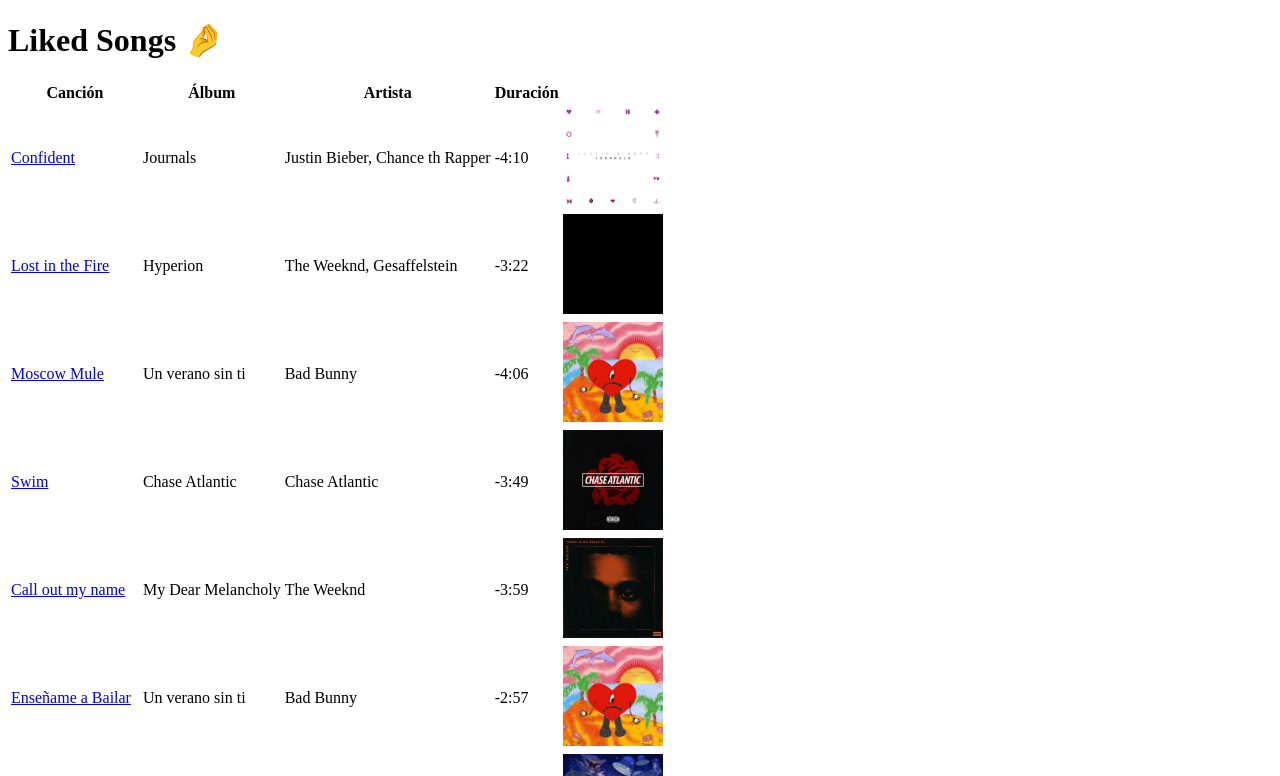
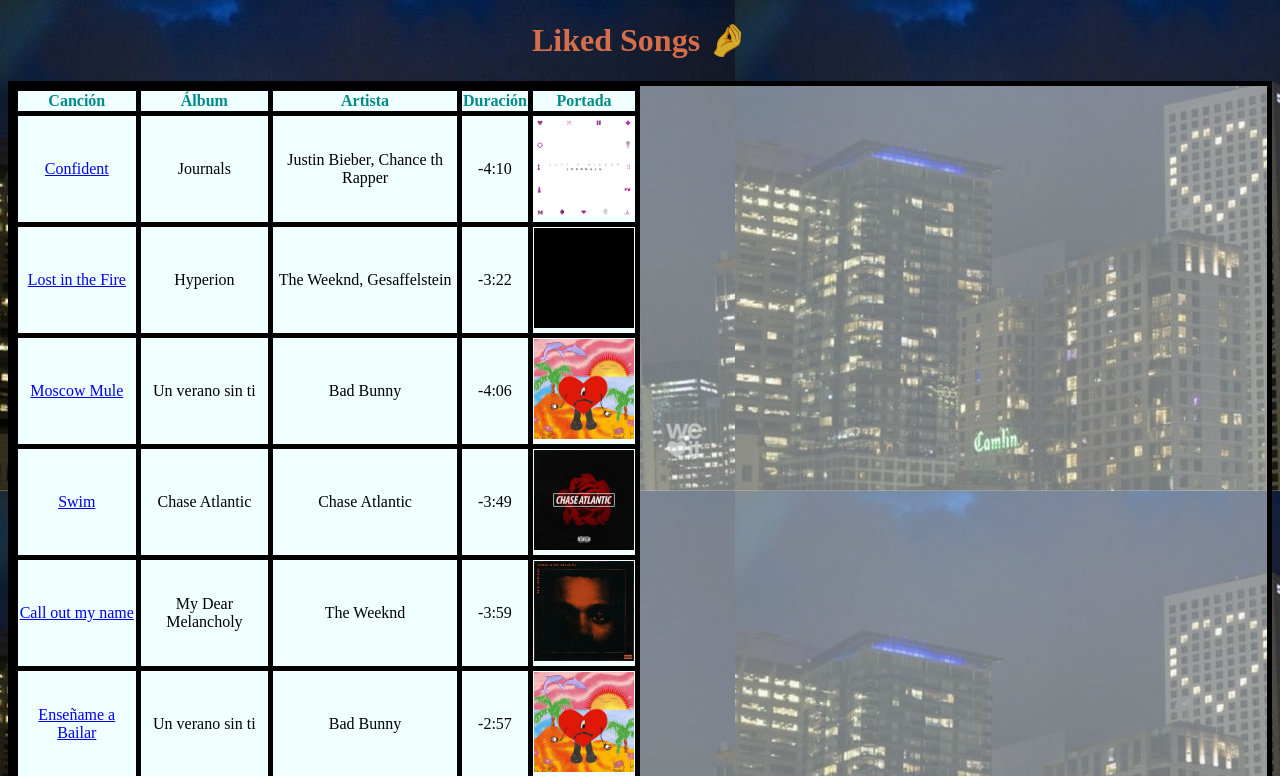
Before and after one commit to valenbatata/04-Playlist, a plain HTML site: page 04-Playlist/index.html in a window 1280 px wide. Shown: the top 776 px of the page. Drawn offline with Linux system fonts and the light colour scheme.

Commit message:
Add files via upload

```diff
--- a/04-Playlist/index.html
+++ b/04-Playlist/index.html
@@ -5,6 +5,7 @@
     <meta charset="UTF-8">
     <meta http-equiv="X-UA-Compatible" content="IE=edge">
     <meta name="viewport" content="width=, initial-scale=1.0">
+    <link rel="stylesheet" href="styles.css">
     <title>Playlist</title>
 </head>
 
@@ -21,6 +22,7 @@
             <th> Álbum </th>
             <th> Artista </th>
             <th> Duración </th>
+            <th> Portada</th>
 
 
             <!-- primera canción -->
@@ -128,7 +130,7 @@
     <footer>
         <p>
             <br>Nombre: Valentina
-            <br>Apellido: San Martí
+            <br>Apellido: San Martín
             <br>Año: 2022
         </p>
         <img src="/asests/imagenes/logocet30-80.png" width="100p"  alt="logo">
--- a/04-Playlist/styles.css
+++ b/04-Playlist/styles.css
@@ -1,9 +1,60 @@
 /* comentario de css */
 
-p{
-    color:deepskyblue;
+p {
+    color:aliceblue;
 }
 
-h1{
-    color: blueviolet;
+h1 {
+    color:rgba(255, 127, 80, 0.822);
+    text-align: center;
 }
+
+h2{
+    color:rgba(255, 127, 80, 0.822);
+    text-align: center;
+
+}
+
+body {
+    background-image: url(/asests/imagenes/background.jpg);
+}
+
+table {
+    background-color: azure;
+    width: 50%;
+    /*es el ancho de la tabla, puede ser valor absoluto(px) o relativo (%)*/
+    color: black;
+
+    /* bordes */
+    border: 5px solid rgba(0, 0, 0, 0.048);
+    border-collapse: collapse;
+
+}
+
+table th{
+    color: darkcyan;
+    border: 5px solid black;
+    border-collapse: collapse;
+    text-align: center;
+}
+
+td{
+    font-size: 1.0em; /* tamaño de fuente */
+    border: 5px solid black;
+    border-collapse: collapse;
+    text-align: center;
+}
+
+footer{
+
+    text-align: center;
+}
+
+main{
+    text-align:center ;
+    background-color: rgba(240, 248, 255, 0.473);
+     border: 5px solid black;
+    border-collapse: collapse;
+
+
+}
```
Also changed, not shown: 04-Playlist/letrass/Swim.html (+3 -1 lines), 04-Playlist/letrass/bellyache.html (+2 -0 lines), 04-Playlist/letrass/call-out-my-name.html (+3 -1 lines), 04-Playlist/letrass/confident.html (+2 -0 lines), 04-Playlist/letrass/enseñame-a-bailar.html (+2 -0 lines), 04-Playlist/letrass/friends.html (+2 -0 lines), 04-Playlist/letrass/lost-in-the-fire.html (+2 -0 lines), 04-Playlist/letrass/moscow-mule.html (+2 -0 lines), 04-Playlist/letrass/plan-a.html (+2 -0 lines), 04-Playlist/letrass/under-the-influence.html (+2 -0 lines), 04-Playlist/asests/imagenes/background.jpg (added), 04-Playlist/asests/imagenes/justin.jpeg (added), 04-Playlist/asests/imagenes/the-weekend.jpeg (added).
